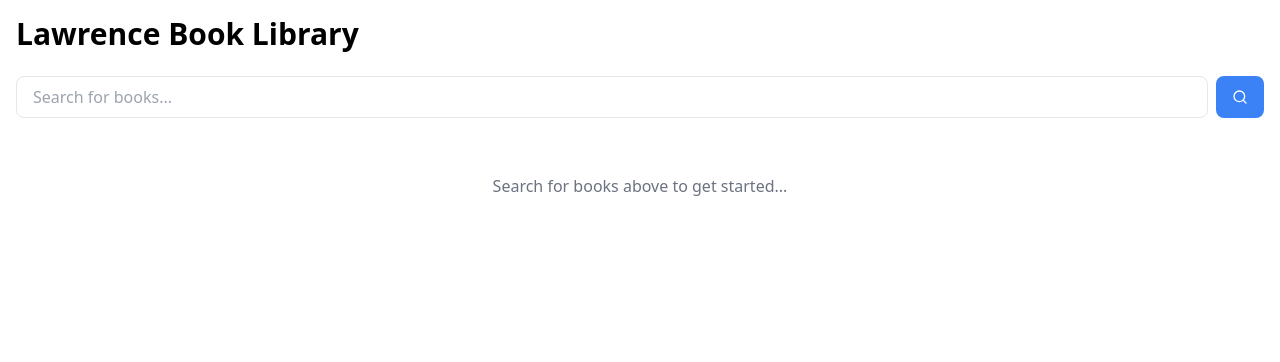
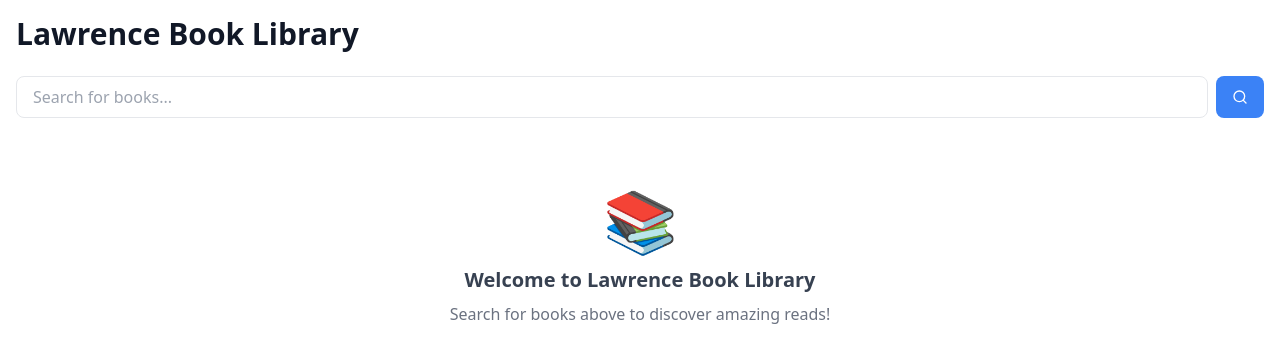
Before and after one commit to Lawwrenz/Alx-FE-Capstone, a React (Vite) app in the folder Book-Library/: page / in a window 1280 px wide. Shown: the top 362 px of the page. Built offline with nearby package versions, Linux system fonts and the light colour scheme.

Commit message:
feat: updated ErrorMessage.jsx

```diff
--- a/Book-Library/src/components/ui/ErrorMessgage.jsx
+++ b/Book-Library/src/components/ui/ErrorMessgage.jsx
@@ -1,16 +1,19 @@
-export default function ErrorMessage({ message, onRetry }) {
+export default function ErrorMessage({ message, onRetry, className = "" }) {
   return (
-    <div className="bg-red-50 border-l-4 border-red-500 p-4 mb-6">
+    <div className={`bg-red-50 border-l-4 border-red-500 p-4 mb-6 ${className}`}>
       <div className="flex items-start">
         <div className="flex-shrink-0">
-          <span className="text-red-400">⚠️</span>
+          <svg className="h-5 w-5 text-red-400" viewBox="0 0 20 20" fill="currentColor">
+            <path fillRule="evenodd" d="M10 18a8 8 0 100-16 8 8 0 000 16zM8.28 7.22a.75.75 0 00-1.06 1.06L8.94 10l-1.72 1.72a.75.75 0 101.06 1.06L10 11.06l1.72 1.72a.75.75 0 101.06-1.06L11.06 10l1.72-1.72a.75.75 0 00-1.06-1.06L10 8.94 8.28 7.22z" clipRule="evenodd" />
+          </svg>
         </div>
         <div className="ml-3">
-          <p className="text-red-700">{message}</p>
+          <h3 className="text-sm font-medium text-red-800">Error</h3>
+          <p className="text-sm text-red-700 mt-1">{message}</p>
           {onRetry && (
             <button
               onClick={onRetry}
-              className="mt-2 bg-red-100 text-red-700 px-3 py-1 rounded text-sm hover:bg-red-200"
+              className="mt-3 bg-red-100 text-red-700 px-4 py-2 rounded-md text-sm font-medium hover:bg-red-200 focus:outline-none focus:ring-2 focus:ring-red-500"
             >
               Try Again
             </button>
--- a/Book-Library/src/hooks/useBooksApi.js
+++ b/Book-Library/src/hooks/useBooksApi.js
@@ -9,10 +9,13 @@ export const useBooksApi = (query, filters = {}) => {
   useEffect(() => {
     if (!query.trim()) {
       setBooks([]);
+      setError(null);
       return;
     }
 
     setLoading(true);
+    setError(null);
+
     searchBooks(query, filters)
       .then((data) => {
         let filteredBooks = data.docs || [];
@@ -40,10 +43,22 @@ export const useBooksApi = (query, filters = {}) => {
         }
 
         setBooks(filteredBooks);
-        setError(null);
       })
       .catch((err) => {
-        setError("Failed to fetch books. Please try again.");
+        let errorMessage = "Failed to fetch books. ";
+
+        if (err.response?.status === 404) {
+          errorMessage += "The search service is temporarily unavailable.";
+        } else if (err.response?.status >= 500) {
+          errorMessage += "Server error. Please try again later.";
+        } else if (err.message.includes("Network Error")) {
+          errorMessage +=
+            "Network connection failed. Check your internet connection.";
+        } else {
+          errorMessage += "Please try again.";
+        }
+
+        setError(errorMessage);
         setBooks([]);
       })
       .finally(() => setLoading(false));
--- a/Book-Library/src/pages/Home.jsx
+++ b/Book-Library/src/pages/Home.jsx
@@ -1,49 +1,86 @@
 import { useState } from "react";
 import SearchBar from "../components/search/SearchBar.jsx";
-import SearchFilters from "../components/search/SearchFilters"; // Add this import
+import SearchFilters from "../components/search/SearchFilters";
 import BookSkeleton from "../components/ui/BookSkeleton";
+import ErrorMessage from "../components/ui/ErrorMessage"; // Add this import
 import { useBooksApi } from "../hooks/useBooksApi";
 import BookCard from "../components/book/BookCard";
 import { useDebounce } from "../hooks/useDebounce";
 
 export default function Home() {
   const [searchQuery, setSearchQuery] = useState("");
-  const [filters, setFilters] = useState({}); // Add filters state
+  const [filters, setFilters] = useState({});
   const debouncedSearchQuery = useDebounce(searchQuery, 500);
-  const { books, loading, error } = useBooksApi(debouncedSearchQuery, filters); // Pass filters
+  const { books, loading, error } = useBooksApi(debouncedSearchQuery, filters);
+
+  const handleRetry = () => {
+    // Force re-fetch by updating a state that triggers the useEffect
+    setFilters(prev => ({ ...prev, retry: Date.now() }));
+  };
 
   return (
-    <div className="container mx-auto p-4">
-      <h1 className="text-3xl font-bold mb-6">Lawrence Book Library</h1>
+    <div className="container mx-auto p-4 min-h-screen">
+      <h1 className="text-3xl font-bold mb-6 text-gray-900">Lawrence Book Library</h1>
       <SearchBar onSearch={setSearchQuery} />
 
-      {/* Add SearchFilters component */}
-      {books.length > 0 && <SearchFilters onFilterChange={setFilters} />}
+      {/* Show filters only when we have results and no error */}
+      {books.length > 0 && !error && <SearchFilters onFilterChange={setFilters} />}
 
-      {error && <p className="text-red-500">{error}</p>}
+      {/* Enhanced Error Handling */}
+      {error && (
+        <ErrorMessage
+          message={error}
+          onRetry={handleRetry}
+          className="mt-4"
+        />
+      )}
 
-      {loading ? (
-        <div className="grid grid-cols-2 sm:grid-cols-3 md:grid-cols-4 lg:grid-cols-5 gap-4">
+      {/* Loading State */}
+      {loading && (
+        <div className="grid grid-cols-2 sm:grid-cols-3 md:grid-cols-4 lg:grid-cols-5 gap-4 mt-6">
           {[...Array(10)].map((_, i) => (
             <BookSkeleton key={i} />
           ))}
         </div>
-      ) : (
+      )}
+
+      {/* Success States */}
+      {!loading && !error && (
         <>
           {books.length === 0 && searchQuery ? (
-            <p className="text-gray-500 text-center py-8">
-              No books found for "{searchQuery}". Try another search...
-            </p>
+            <div className="text-center py-12">
+              <div className="text-6xl mb-4">🔍</div>
+              <h3 className="text-xl font-semibold text-gray-700 mb-2">
+                No books found
+              </h3>
+              <p className="text-gray-500">
+                No results found for "<span className="font-medium">{searchQuery}</span>".
+                Try different keywords or filters.
+              </p>
+            </div>
           ) : books.length === 0 ? (
-            <p className="text-gray-500 text-center py-8">
-              Search for books above to get started...
-            </p>
+            <div className="text-center py-12">
+              <div className="text-6xl mb-4">📚</div>
+              <h3 className="text-xl font-semibold text-gray-700 mb-2">
+                Welcome to Lawrence Book Library
+              </h3>
+              <p className="text-gray-500">
+                Search for books above to discover amazing reads!
+              </p>
+            </div>
           ) : (
-            <div className="grid grid-cols-2 sm:grid-cols-3 md:grid-cols-4 lg:grid-cols-5 gap-4">
-              {books.map((book) => (
-                <BookCard key={book.key} book={book} />
-              ))}
-            </div>
+            <>
+              <div className="flex justify-between items-center mb-4">
+                <p className="text-gray-600">
+                  Found {books.length} book{books.length !== 1 ? 's' : ''}
+                </p>
+              </div>
+              <div className="grid grid-cols-2 sm:grid-cols-3 md:grid-cols-4 lg:grid-cols-5 gap-4">
+                {books.map((book) => (
+                  <BookCard key={book.key} book={book} />
+                ))}
+              </div>
+            </>
           )}
         </>
       )}
```
